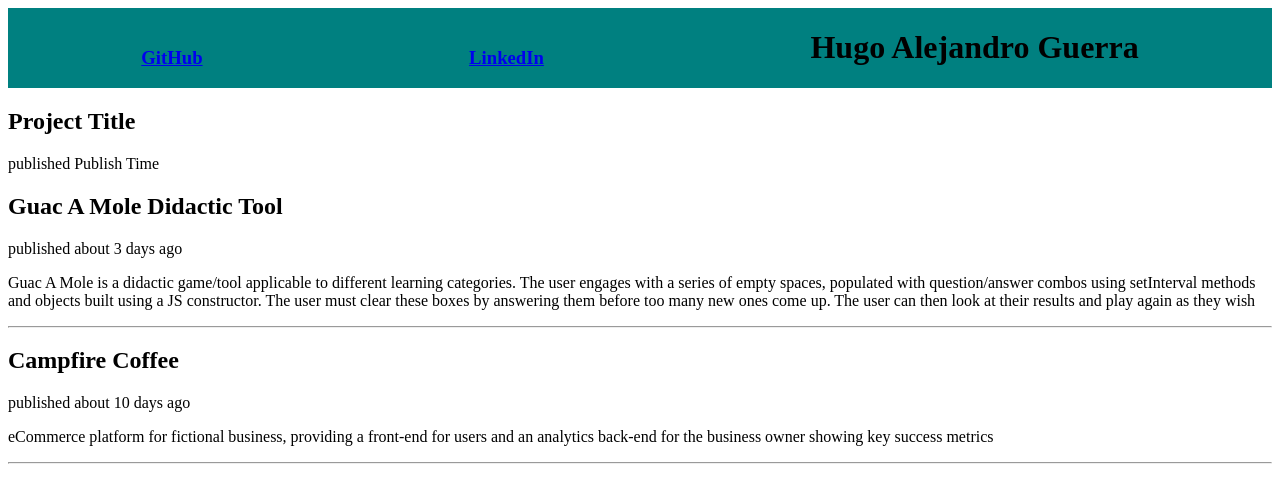
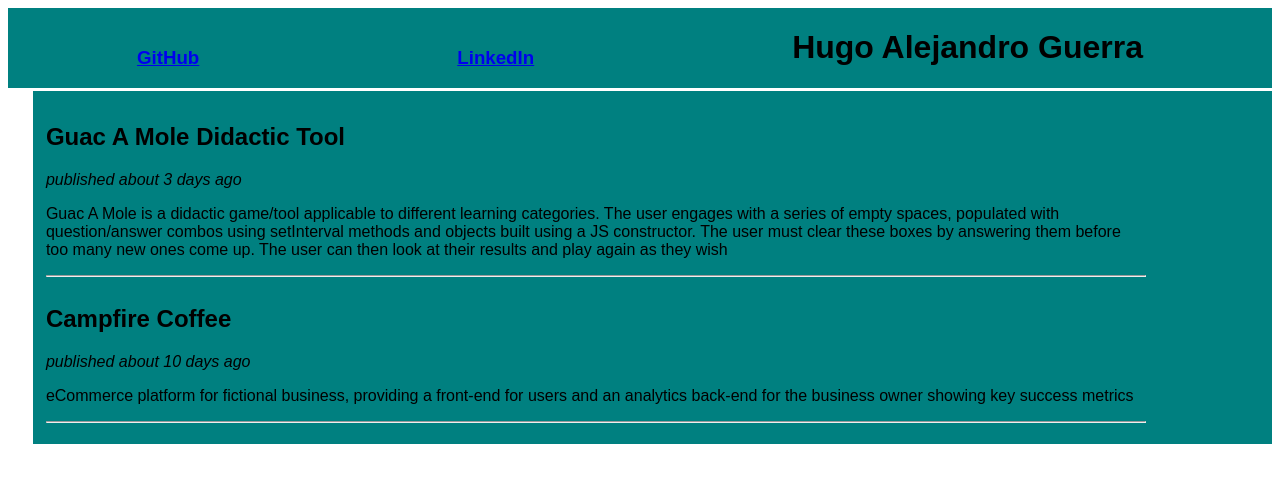
Before and after one commit to alexwuwei/portfolio, a plain HTML site: page index.html in a window 1280 px wide. Drawn offline with nearby package versions, Linux system fonts and the light colour scheme.

Commit message:
added final styling changes. Also hid template after projects begin populating

```diff
--- a/scripts/app.js
+++ b/scripts/app.js
@@ -18,6 +18,10 @@ Project.prototype.toHtml = function () {
   return $newProject;
 };
 
+rawData.sort(function(a,b) {
+  return (new Date(b.publishedOn)) - (new Date(a.publishedOn));
+});
+
 rawData.forEach(function(ele) {
   projects.push(new Project(ele));
 });
@@ -25,3 +29,5 @@ rawData.forEach(function(ele) {
 projects.forEach(function(a){
   $('#projects').append(a.toHtml());
 });
+
+$('.template').hide();
--- a/styles/style.css
+++ b/styles/style.css
@@ -4,4 +4,20 @@
   justify-content: space-around;
   align-items: flex-end;
   background-color: teal;
+  border-bottom: 3px solid white;
+  font-family: sans-serif;
 }
+
+#projects {
+  background-color: teal;
+  padding: 1%;
+  display: flex;
+  flex-direction: column;
+  font-family: sans-serif;
+  padding-right: 10%;
+  margin-left: 2%;
+}
+
+.byline {
+  font-style: italic;
+}
```
